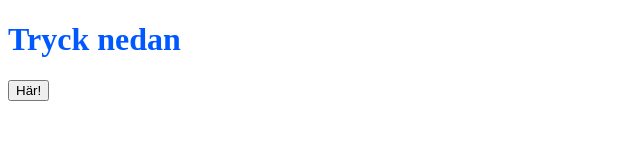
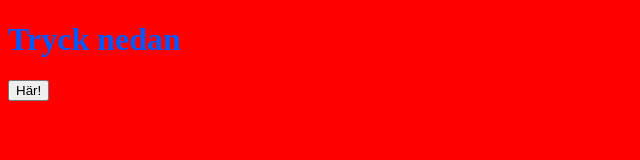
Before and after one commit to zakklundin/snabbis, a plain HTML site: page index.html in a window 1280 px wide. Both pictures are taken after a click on the button "Här!". Shown: the whole page, without its empty margins (0-640 px from the left). Drawn offline with Linux system fonts and the light colour scheme.

Commit message:
Button do be changin background

```diff
--- a/index.html
+++ b/index.html
@@ -3,8 +3,11 @@
     <title>Snabbis</title>
 </head>
 <body>
-    <h1 id='titel'>Tryck nedan</h1>
-    <script src="script.js" defer></script>
-    <button id="knapp">Här!</button>
+    <div id="divven">
+        <h1 id='titel'>Tryck nedan</h1>
+        <script src="script.js" defer></script>
+        <button id="knapp">Här!</button>
+    </div>
+
 </body>
 </html>
--- a/script.js
+++ b/script.js
@@ -1,5 +1,6 @@
 function click(){
     document.getElementById('titel').style.color="#0059FF"
+    document.body.style.backgroundColor = "red"
 }
 
 document.getElementById('knapp').onclick = click
```
